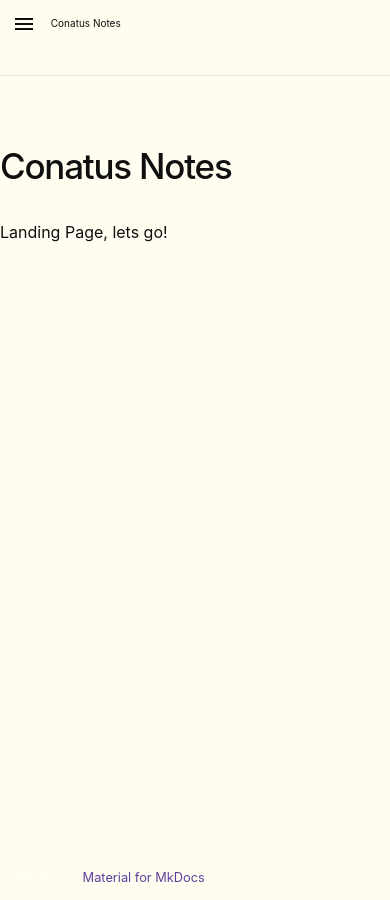
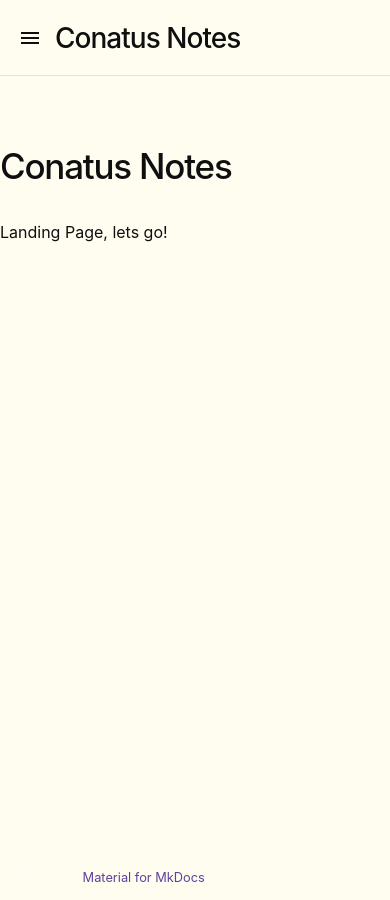
Before and after one commit to ConatusNotes/conatusnotes.github.io, an MkDocs documentation site: the page built from docs/index.md, in a window 390 px wide. Built offline with MkDocs 1.6.1 and Material for MkDocs 9.7.7, drawn with Linux system fonts in a browser that asks for light colours.

Commit message:
Refactor site styles for header and navigation
Adjusted header height and updated various styles for better consistency across elements. Enhanced mobile responsiveness and refined color usage for links and navigation.

```diff
--- a/docs/stylesheets/site.css
+++ b/docs/stylesheets/site.css
@@ -49,186 +49,162 @@ body {
    ========================================================= */
 
 .md-header {
-  height: 4.5rem;
+  height: 4.6rem;
 
   background: var(--paper) !important;
-  color: var(--ink) !important;
+  color: var(--ink);
 
   border-bottom: 1px solid var(--border);
   box-shadow: none !important;
-
-  position: relative;
-  z-index: 10;
 }
 
-.md-header__inner {
-  max-width: 1080px;
-  height: 4.5rem;
+
+/* one real row — no overlay hacks */
+
+.site-header {
+  height: 4.6rem;
 
   display: flex;
   align-items: center;
-}
 
-
-/* remove Material logo */
-
-.md-header__button.md-logo {
-  display: none !important;
-}
-
-
-/* site title */
-
-.md-header__title {
-  margin-left: 0 !important;
-
-  color: var(--ink) !important;
-
-  font-size: 1.7rem !important;
-  font-weight: 500;
-
-  letter-spacing: -0.035em;
-}
-
-.md-header__topic,
-.md-header__ellipsis {
-  color: var(--ink) !important;
-  font-weight: inherit;
-}
-
-
-/* remove search/source clutter */
-
-.md-search,
-.md-header__source {
-  display: none !important;
+  padding-left: 1rem;
+  padding-right: 1rem;
 }
 
 
 /* =========================================================
-   NAVIGATION TABS
-   title left / navigation right
+   SITE NAME
    ========================================================= */
 
-/*
-   Force Material's tabs to stay visible on normal
-   laptop-sized windows instead of disappearing below 1220px.
-*/
+.site-brand {
+  flex: 0 0 auto;
 
-@media screen and (min-width: 801px) {
+  color: var(--ink) !important;
 
-  .md-tabs {
-    display: block !important;
+  font-size: 1.72rem;
+  font-weight: 500;
 
-    position: absolute !important;
+  line-height: 1;
 
-    top: 0 !important;
-    left: 0 !important;
+  letter-spacing: -0.035em;
 
-    width: 100% !important;
-    height: 4.5rem !important;
+  text-decoration: none !important;
+}
 
-    margin: 0 !important;
-
-    background: transparent !important;
-
-    border: 0 !important;
-    box-shadow: none !important;
-
-    z-index: 20;
-
-    pointer-events: none;
+.site-brand:hover {
+  color: var(--ink) !important;
 }
 
 
-  /* Material's actual inner tabs container */
+/* =========================================================
+   DESKTOP NAV
+   ========================================================= */
 
-  .md-tabs > .md-grid {
-    max-width: 1080px !important;
-    height: 4.5rem !important;
+.site-nav {
+  margin: 0 0 0 auto;
+  padding: 0;
 
-    display: flex !important;
-    align-items: center !important;
-    justify-content: flex-end !important;
+  display: flex;
+  align-items: center;
 
-    margin: 0 auto !important;
+  gap: 2rem;
 
-    padding-left: 1rem;
-    padding-right: 1rem;
-
-    pointer-events: none;
+  list-style: none;
 }
 
 
-  /* tab list */
+/*
+   We reuse Material's own tabs-item template for navigation,
+   but NOT Material's tab bar itself.
+*/
 
-  .md-tabs__list {
-    width: auto !important;
-    height: auto !important;
+.site-nav .md-tabs__item {
+  height: auto;
 
-    display: flex !important;
-    align-items: center !important;
-    justify-content: flex-end !important;
+  margin: 0;
+  padding: 0;
 
-    gap: 2rem;
-
-    margin: 0 !important;
-    padding: 0 !important;
-
-    pointer-events: auto;
+  list-style: none;
 }
 
 
-  .md-tabs__item {
-    height: auto !important;
-
-    margin: 0 !important;
-    padding: 0 !important;
-  }
-
-
-  .md-tabs__link {
+.site-nav .md-tabs__link {
   position: relative;
 
-    margin: 0 !important;
-    padding: 0.4rem 0 !important;
+  display: block;
+
+  margin: 0;
+  padding: 0.45rem 0;
 
   color: var(--ink) !important;
 
-    font-size: 1rem !important;
+  font-size: 1rem;
   font-weight: 450;
 
+  line-height: 1.2;
+
   opacity: 1 !important;
+
+  text-decoration: none;
 
   transition: color 120ms ease;
 }
 
 
-  .md-tabs__link:hover {
+.site-nav .md-tabs__link:hover {
   color: var(--purple) !important;
 }
 
 
-  .md-tabs__item--active .md-tabs__link {
+/* active section */
+
+.site-nav .md-tabs__link--active {
   color: var(--ink) !important;
-    font-weight: 500;
+  font-weight: 520;
 }
 
 
-  /* orange line below active section */
+/* orange active indicator */
 
-  .md-tabs__item--active .md-tabs__link::after {
+.site-nav .md-tabs__link--active::after {
   content: "";
 
   position: absolute;
 
   left: 0;
   right: 0;
-    bottom: -0.45rem;
+  bottom: -0.48rem;
 
   height: 2px;
 
   background: var(--orange);
+}
+
+
+/* =========================================================
+   MOBILE MENU
+   ========================================================= */
+
+.site-menu {
+  display: none;
+  color: var(--ink) !important;
+}
+
+
+/* =========================================================
+   REMOVE DESKTOP DOCS SIDEBARS
+   ========================================================= */
+
+@media screen and (min-width: 801px) {
+
+  .md-sidebar--primary,
+  .md-sidebar--secondary {
+    display: none !important;
+  }
+
+  .md-content {
+    margin-left: 0 !important;
+    margin-right: 0 !important;
   }
 }
 
@@ -236,6 +212,14 @@ body {
 /* =========================================================
    CONTENT
    ========================================================= */
+
+.md-main {
+  background: var(--paper);
+}
+
+.md-main__inner {
+  max-width: 1080px;
+}
 
 .md-content {
   background: transparent !important;
@@ -250,6 +234,7 @@ body {
   padding-top: 2.8rem;
   padding-bottom: 7rem;
 }
+
 
 .md-typeset {
   color: var(--ink);
@@ -276,6 +261,7 @@ body {
   line-height: 1.17;
 }
 
+
 .md-typeset h2 {
   margin-top: 2.8rem;
   margin-bottom: 1rem;
@@ -286,9 +272,13 @@ body {
   font-weight: 520;
 
   letter-spacing: -0.02em;
+  line-height: 1.25;
 }
 
+
 .md-typeset h3 {
+  margin-top: 2rem;
+
   color: var(--ink);
 
   font-size: 1.15rem;
@@ -297,7 +287,7 @@ body {
 
 
 /* =========================================================
-   LINKS
+   ARTICLE LINKS
    ========================================================= */
 
 .md-typeset a,
@@ -316,6 +306,7 @@ body {
   text-decoration: none;
 }
 
+
 .md-typeset a:hover {
   color: var(--purple-hover) !important;
 
@@ -327,12 +318,20 @@ body {
 }
 
 
-/* kill Material backgrounds around index links */
+/* kill white/Material backgrounds around index links */
 
 .md-typeset p > a,
-.md-typeset li > a {
+.md-typeset li > a,
+.md-typeset h1 > a,
+.md-typeset h2 > a,
+.md-typeset h3 > a {
   background: transparent !important;
+
+  border: 0 !important;
+
   box-shadow: none !important;
+
+  padding: 0 !important;
 }
 
 
@@ -349,7 +348,7 @@ body {
 
 
 /* =========================================================
-   BLOCKQUOTE
+   BLOCKQUOTES
    ========================================================= */
 
 .md-typeset blockquote {
@@ -375,6 +374,7 @@ body {
   border-radius: 2px;
 }
 
+
 .md-typeset pre {
   background: var(--paper-2);
 
@@ -384,8 +384,29 @@ body {
   box-shadow: none;
 }
 
+
 .md-typeset pre > code {
   background: transparent;
+}
+
+
+/* =========================================================
+   TABLES
+   ========================================================= */
+
+.md-typeset table:not([class]) {
+  background: transparent;
+
+  border: 1px solid var(--border);
+
+  box-shadow: none;
+}
+
+
+.md-typeset table:not([class]) th {
+  color: var(--ink);
+
+  background: var(--paper-2);
 }
 
 
@@ -400,12 +421,13 @@ body {
 
 
 /* =========================================================
-   RULES / SELECTION
+   RULES + SELECTION
    ========================================================= */
 
 .md-typeset hr {
   border-bottom: 1px solid var(--border);
 }
+
 
 ::selection {
   background: rgba(218, 112, 44, 0.22);
@@ -413,17 +435,19 @@ body {
 
 
 /* =========================================================
-   SIDEBAR
+   DRAWER NAVIGATION
    ========================================================= */
 
 .md-nav__link {
   color: var(--muted);
 }
 
+
 .md-nav__link:hover,
 .md-nav__link--active {
   color: var(--purple) !important;
 }
+
 
 .md-nav__title {
   color: var(--ink);
@@ -441,6 +465,7 @@ body {
 .md-footer,
 .md-footer-meta {
   background: var(--paper) !important;
+
   color: var(--muted);
 
   box-shadow: none !important;
@@ -448,39 +473,60 @@ body {
 
 
 /* =========================================================
-   MOBILE
+   PHONE / SMALL TABLET
    ========================================================= */
 
 @media screen and (max-width: 800px) {
-
-  /* use normal Material hamburger navigation */
-
-  .md-tabs {
-    display: none !important;
-  }
 
   .md-header {
     height: 3.8rem;
   }
 
-  .md-header__inner {
+  .site-header {
     height: 3.8rem;
   }
 
-  .md-header__title {
-    font-size: 1.4rem !important;
+
+  /* hide desktop navigation */
+
+  .site-nav {
+    display: none;
   }
+
+
+  /* show Material drawer button */
+
+  .site-menu {
+    display: inline-flex;
+
+    margin-left: -0.5rem;
+    margin-right: 0.25rem;
+  }
+
+
+  .site-brand {
+    font-size: 1.4rem;
+  }
+
 
   .md-content__inner {
     padding-top: 1.6rem;
     padding-bottom: 4rem;
   }
 
+
   .md-typeset {
     font-size: 16px;
+    line-height: 1.65;
   }
+
 
   .md-typeset h1 {
     font-size: 1.75rem;
   }
+
+
+  .md-typeset h2 {
+    font-size: 1.35rem;
   }
+}
```
Lines whose indentation alone changed are shown as unchanged.
